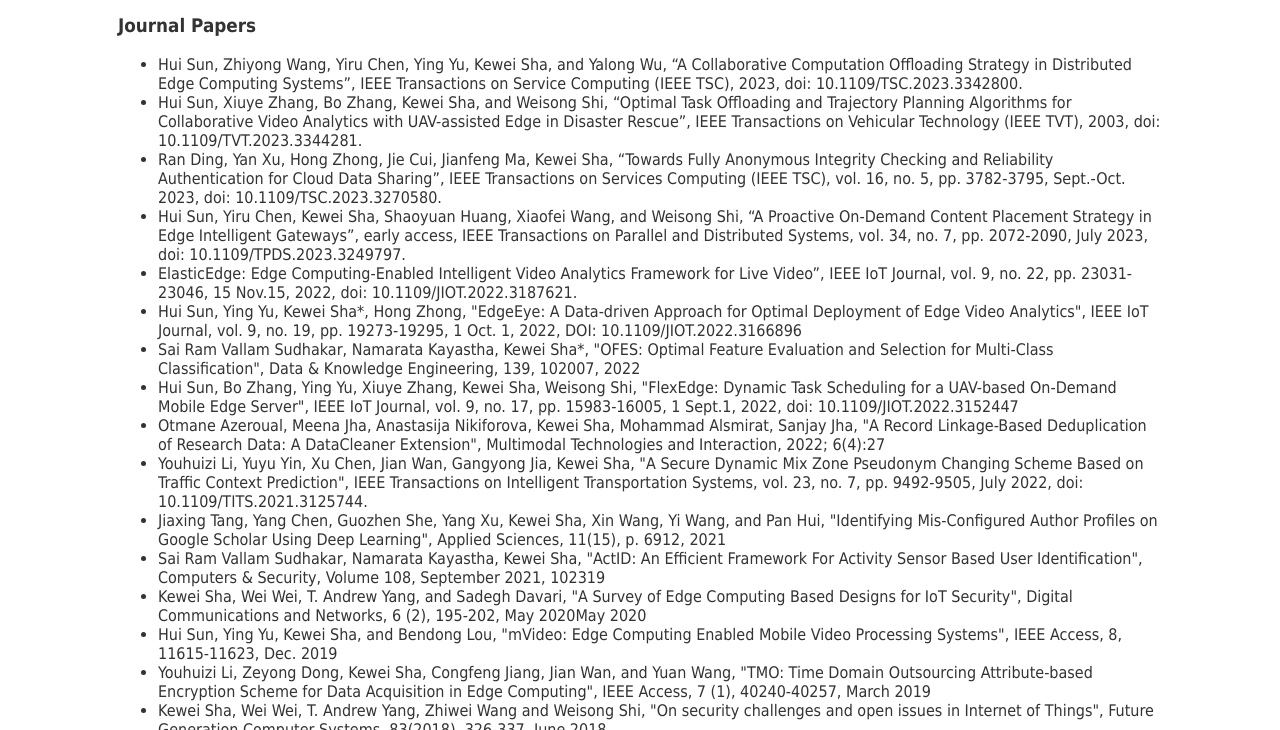
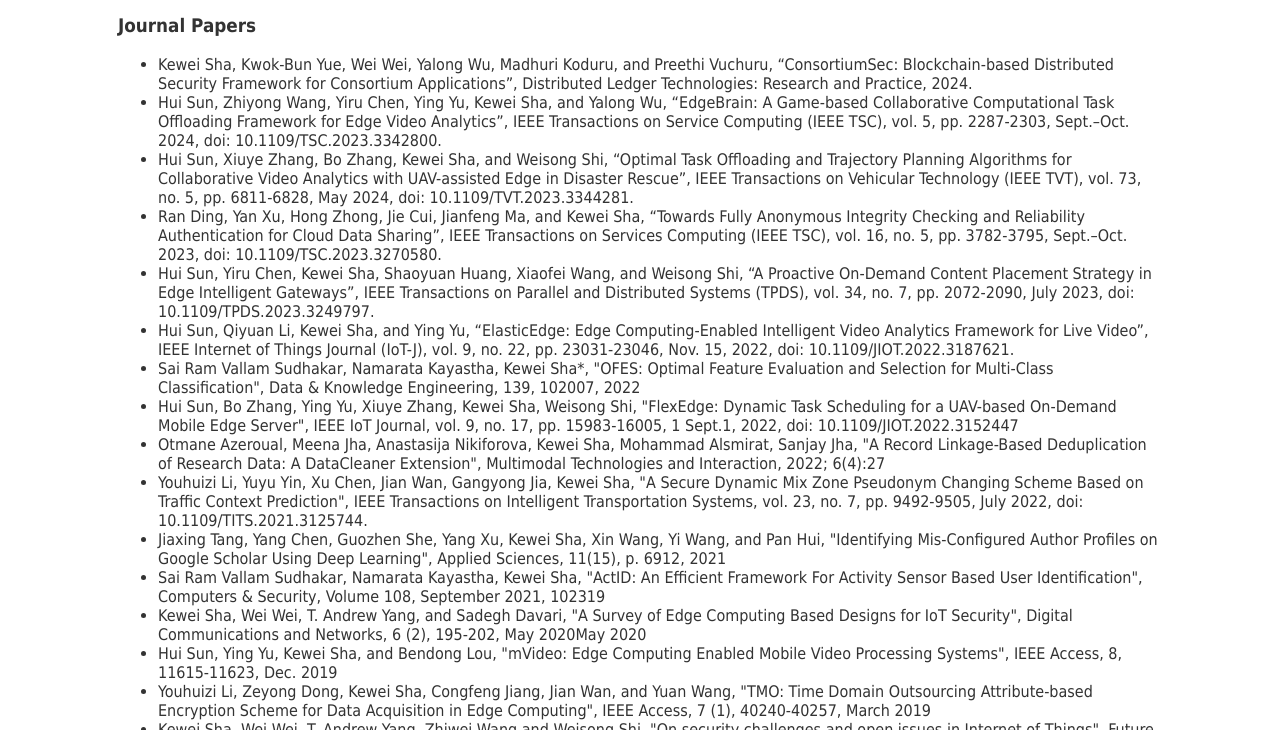
Before and after one commit to comersha/comersha.github.io, a plain HTML site: page publications.html in a window 1280 px wide. Shown: the part 650-1380 px from the top of the page. Drawn offline with Linux system fonts and the light colour scheme.

Commit message:
Update publications.html

```diff
--- a/publications.html
+++ b/publications.html
@@ -65,11 +65,17 @@
 	<h3>Journal Papers&nbsp; </h3>
 
 <ul>
-	<li>Hui Sun, Zhiyong Wang, Yiru Chen, Ying Yu, Kewei Sha, and Yalong Wu, “A Collaborative Computation Offloading Strategy in Distributed Edge Computing Systems”, IEEE Transactions on Service Computing (IEEE TSC), 2023, doi: 10.1109/TSC.2023.3342800. </li>
-	<li>Hui Sun, Xiuye Zhang, Bo Zhang, Kewei Sha, and Weisong Shi, “Optimal Task Offloading and Trajectory Planning Algorithms for Collaborative Video Analytics with UAV-assisted Edge in Disaster Rescue”, IEEE Transactions on Vehicular Technology (IEEE TVT), 2003, doi: 10.1109/TVT.2023.3344281. </li>
-	<li>Ran Ding, Yan Xu, Hong Zhong, Jie Cui, Jianfeng Ma, Kewei Sha, “Towards Fully Anonymous Integrity Checking and Reliability Authentication for Cloud Data Sharing”, IEEE Transactions on Services Computing (IEEE TSC), vol. 16, no. 5, pp. 3782-3795, Sept.-Oct. 2023, doi: 10.1109/TSC.2023.3270580. </li>
-	<li>Hui Sun, Yiru Chen, Kewei Sha, Shaoyuan Huang, Xiaofei Wang, and Weisong Shi, “A Proactive On-Demand Content Placement Strategy in Edge Intelligent Gateways”, early access, IEEE Transactions on Parallel and Distributed Systems, vol. 34, no. 7, pp. 2072-2090, July 2023, doi: 10.1109/TPDS.2023.3249797. </li><li>ElasticEdge: Edge Computing-Enabled Intelligent Video Analytics Framework for Live Video”, IEEE IoT Journal, vol. 9, no. 22, pp. 23031-23046, 15 Nov.15, 2022, doi: 10.1109/JIOT.2022.3187621.</li>
-<li>Hui Sun, Ying Yu, Kewei Sha*, Hong Zhong, "EdgeEye: A Data-driven Approach for Optimal    Deployment of Edge Video Analytics", IEEE IoT Journal, vol. 9, no. 19, pp. 19273-19295, 1 Oct. 1, 2022,  DOI: 10.1109/JIOT.2022.3166896 </li>
+<li>Kewei Sha, Kwok-Bun Yue, Wei Wei, Yalong Wu, Madhuri Koduru, and Preethi Vuchuru, “ConsortiumSec: Blockchain-based Distributed Security Framework for Consortium Applications”, Distributed Ledger Technologies: Research and Practice, 2024. </li>
+
+<li>Hui Sun, Zhiyong Wang, Yiru Chen, Ying Yu, Kewei Sha, and Yalong Wu, “EdgeBrain: A Game-based Collaborative Computational Task Offloading Framework for Edge Video Analytics”, IEEE Transactions on Service Computing (IEEE TSC), vol. 5, pp. 2287-2303, Sept.–Oct. 2024, doi: 10.1109/TSC.2023.3342800. </li>
+
+<li>Hui Sun, Xiuye Zhang, Bo Zhang, Kewei Sha, and Weisong Shi, “Optimal Task Offloading and Trajectory Planning Algorithms for Collaborative Video Analytics with UAV-assisted Edge in Disaster Rescue”, IEEE Transactions on Vehicular Technology (IEEE TVT), vol. 73, no. 5, pp. 6811-6828, May 2024, doi: 10.1109/TVT.2023.3344281. </li>
+
+<li>Ran Ding, Yan Xu, Hong Zhong, Jie Cui, Jianfeng Ma, and Kewei Sha, “Towards Fully Anonymous Integrity Checking and Reliability Authentication for Cloud Data Sharing”, IEEE Transactions on Services Computing (IEEE TSC), vol. 16, no. 5, pp. 3782-3795, Sept.–Oct. 2023, doi: 10.1109/TSC.2023.3270580. </li>
+
+<li>Hui Sun, Yiru Chen, Kewei Sha, Shaoyuan Huang, Xiaofei Wang, and Weisong Shi, “A Proactive On-Demand Content Placement Strategy in Edge Intelligent Gateways”, IEEE Transactions on Parallel and Distributed Systems (TPDS), vol. 34, no. 7, pp. 2072-2090, July 2023, doi: 10.1109/TPDS.2023.3249797. </li>
+
+<li>Hui Sun, Qiyuan Li, Kewei Sha, and Ying Yu, “ElasticEdge: Edge Computing-Enabled Intelligent Video Analytics Framework for Live Video”, IEEE Internet of Things Journal (IoT-J), vol. 9, no. 22, pp. 23031-23046, Nov. 15, 2022, doi: 10.1109/JIOT.2022.3187621. </li>
 <li>Sai Ram Vallam Sudhakar, Namarata Kayastha, Kewei Sha*, "OFES: Optimal Feature Evaluation and Selection for Multi-Class Classification", Data &amp; Knowledge Engineering, 139, 102007, 2022</li>
 <li>Hui Sun, Bo Zhang, Ying Yu, Xiuye Zhang, Kewei Sha, Weisong Shi, "FlexEdge: Dynamic Task Scheduling for a UAV-based On-Demand Mobile Edge Server", IEEE IoT Journal, vol. 9, no. 17, pp. 15983-16005, 1 Sept.1, 2022, doi: 10.1109/JIOT.2022.3152447</li>
 <li>Otmane Azeroual, Meena Jha, Anastasija Nikiforova, Kewei Sha, Mohammad Alsmirat, Sanjay
@@ -127,6 +133,17 @@ Jha, "A Record Linkage-Based Deduplication of Research Data: A DataCleaner Exten
 <h3>Conference & Workshop Papers</h3>
 
 <ul>
+
+	<li>Hanzhi Zhang, Heng Fan, Kewei Sha, Yan Huang, Yunhe Feng, "DAM: Dynamic Attention Mask for Long-Context Large Language Model Inference Acceleration", In <i>Findings of the Association for Computational Linguistics: ACL 2025 (ACL 2025)</i>, Vienna, Austria, July 2025.</li>
+
+<li>Hanzhi Zhang, Harold Lucero, Kewei Sha, Heng Fan, Song Fu, Yunhe Feng, "D2SO: Detecting Distant and Small Objects for Vision-based Vehicle Autonomous Systems", In <i>2025 The IEEE International Conference on Mobility: Operations, Services, and Technologies (MOST 2025)</i>, Newark, DE, May 2025.</li>
+
+<li>Komala Subramanyam Cherukuri, Kewei Sha, and Junhua Ding. "Enabling Federated Learning for Object Detection in Connected Autonomous Driving Using YOLO with the Flower Framework", In <i>34th International Conference on Computer Communications and Networks (ICCCN)</i>, Tokyo, Japan, August 2025.</li>
+
+<li>Yuhan Zhou, Fengjiao Tu, Kewei Sha, Junhua Ding, and Haihua Chen. "A Survey on Data Quality Dimensions and Tools for Machine Learning" (Invited Paper), In <i>2024 IEEE International Conference on Artificial Intelligence Testing (AITest)</i>, pp. 120-131. IEEE, 2024.</li>
+
+<li>Yalong Wu, Shalini Dhamodharan, Vinuthna Ghattamaneni, Narmada Kokila, Chandrika Pathakamuri, Timothy Carter, Pu Tian, and Kewei Sha. "Big Data Quality Scoring for Structured Data Using MapReduce." In <i>33rd International Conference on Computer Communications and Networks (ICCCN)</i>, pp. 1-6. IEEE, 2024.</li>
+
 <li>Zachary Neal and Kewei Sha, “Analysis of Evil Twin, Deauthentication, and Disassociation Attacks on Wi-Fi Cameras”, in Proceedings of the 32th International Conference on Computer Communications and Networks (ICCCN 2023), July 2023, Honolulu, HI
 </li>
 <li>Otmane Azeroual, Anastasija Nikiforova, and Kewei Sha, “The overseen parts of data governance: A workflow framework for dealing with duplicated enterprise data”, in Proceedings of the International Conference on Intelligent Computing, Communication, Networking and Services (ICCNS 2023), JUNE 19-22, 2023 - VALENCIA, SPAIN
```
